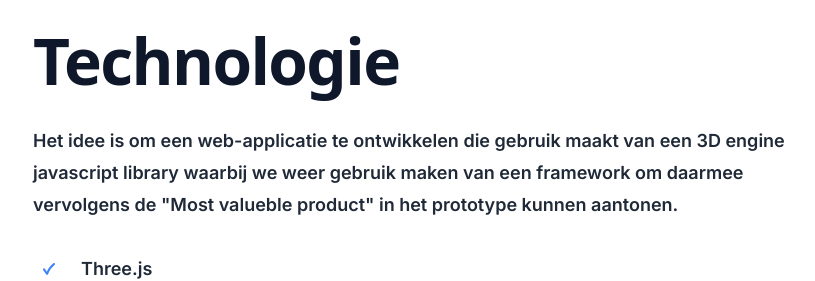
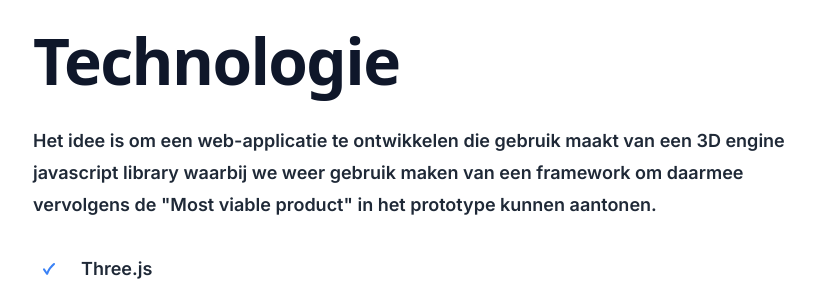
Before and after one commit to Texcite/onepager, a Next.js app: page / in a window 1280 px wide. Shown: the part 5580-5861 px from the top of the page, without its empty margins (207-1022 px from the left). Built offline with nearby package versions, Linux system fonts and the light colour scheme; a web font is replaced by a local one.

Commit message:
TEX-19: Changed body text technologie section

```diff
--- a/src/concepts/DigitalSetBuilder.jsx
+++ b/src/concepts/DigitalSetBuilder.jsx
@@ -82,7 +82,7 @@ export function DigitalSetBuilder() {
                 </p>
                 <p className="mt-8 concept-body-text">
                 Het idee is om een web-applicatie te ontwikkelen die gebruik maakt van een 3D engine javascript library waarbij
-                we weer gebruik maken van een framework om daarmee vervolgens de "Most valueble product" in het prototype kunnen aantonen.
+                we weer gebruik maken van een framework om daarmee vervolgens de "Most viable product" in het prototype kunnen aantonen.
                 </p>
                 <ul role="list" className="mt-8 space-y-3">
                             {[
```
